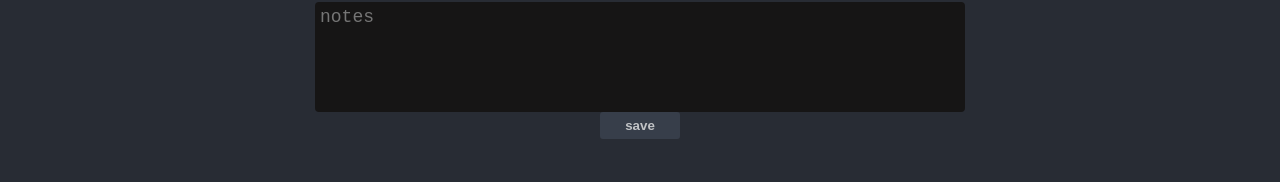
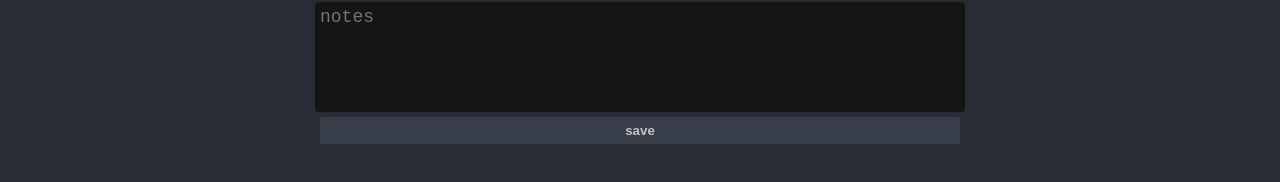
Before and after one commit to Bhavyaratra/Peek2, a React (Create React App) app: page / in a window 1280 px wide. Shown: the part 396-578 px from the top of the page. Built offline with nearby package versions, Linux system fonts and the light colour scheme.

Commit message:
button css

```diff
--- a/src/Components/Note/Note.css
+++ b/src/Components/Note/Note.css
@@ -35,7 +35,9 @@ textarea{
 }
 
 input[type=submit] {
-    padding: 6px 25px;
+    width: 50%;
+    margin-top: 5px;
+    padding: 6px ;
     background: #373E4A;
     color: #C1C3C6;
     font-weight: bold;
```
